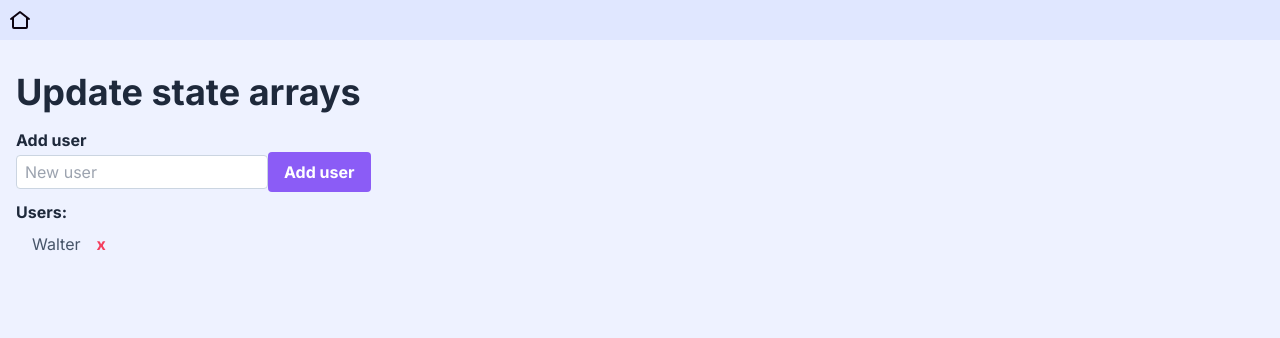
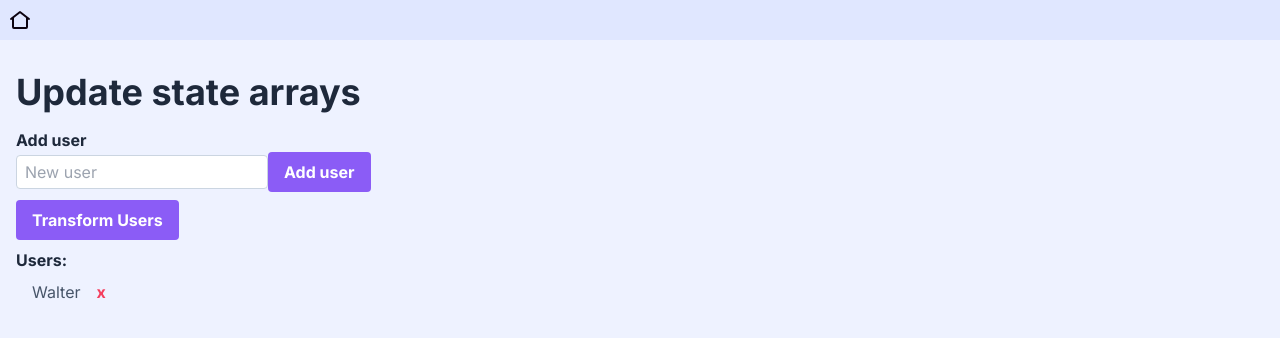
Before and after one commit to emanuelefavero/frontend-problems, a Next.js app in the folder react/: page /update-state-arrays in a window 1280 px wide. Shown: the top 338 px of the page. Built offline with nearby package versions, Linux system fonts and the light colour scheme.

Commit message:
add /update-state-arrays transform users

```diff
--- a/react/app/update-state-arrays/page.tsx
+++ b/react/app/update-state-arrays/page.tsx
@@ -10,7 +10,7 @@ export default function Page() {
   const [users, setUsers] = useState<User[]>([{ id: 0, name: 'Walter' }])
   const [inputValue, setInputValue] = useState('')
 
-  // addUser
+  // Add user
   const handleAddUser = (e: React.FormEvent<HTMLFormElement>) => {
     e.preventDefault()
     if (!inputValue) return
@@ -19,9 +19,22 @@ export default function Page() {
     setInputValue('')
   }
 
-  // deleteUser
+  // Delete user
   const handleDeleteUser = (id: number) => {
     setUsers(users.filter((user) => user.id !== id))
+  }
+
+  // Transform users (map)
+  const handleTransformUsers = () => {
+    const transformedUsers = users.map((user) => {
+      if (user.name === 'Walter') {
+        return { ...user, name: 'Walter White' }
+      }
+
+      return user
+    })
+
+    setUsers(transformedUsers)
   }
 
   return (
@@ -39,6 +52,10 @@ export default function Page() {
         />
         <button type='submit'>Add user</button>
       </form>
+
+      <button onClick={handleTransformUsers} className='mb-2'>
+        Transform Users
+      </button>
 
       <h2>Users:</h2>
       <ul>
```
